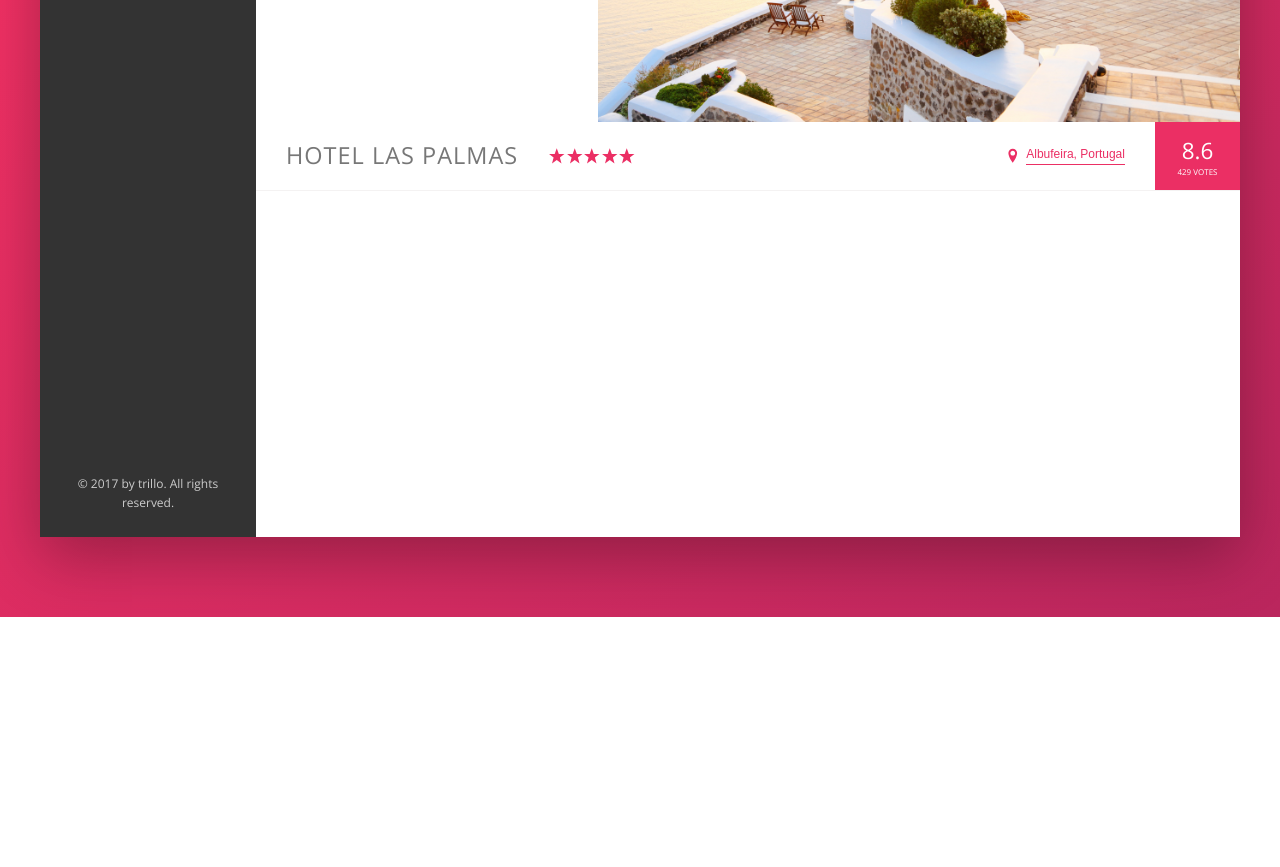
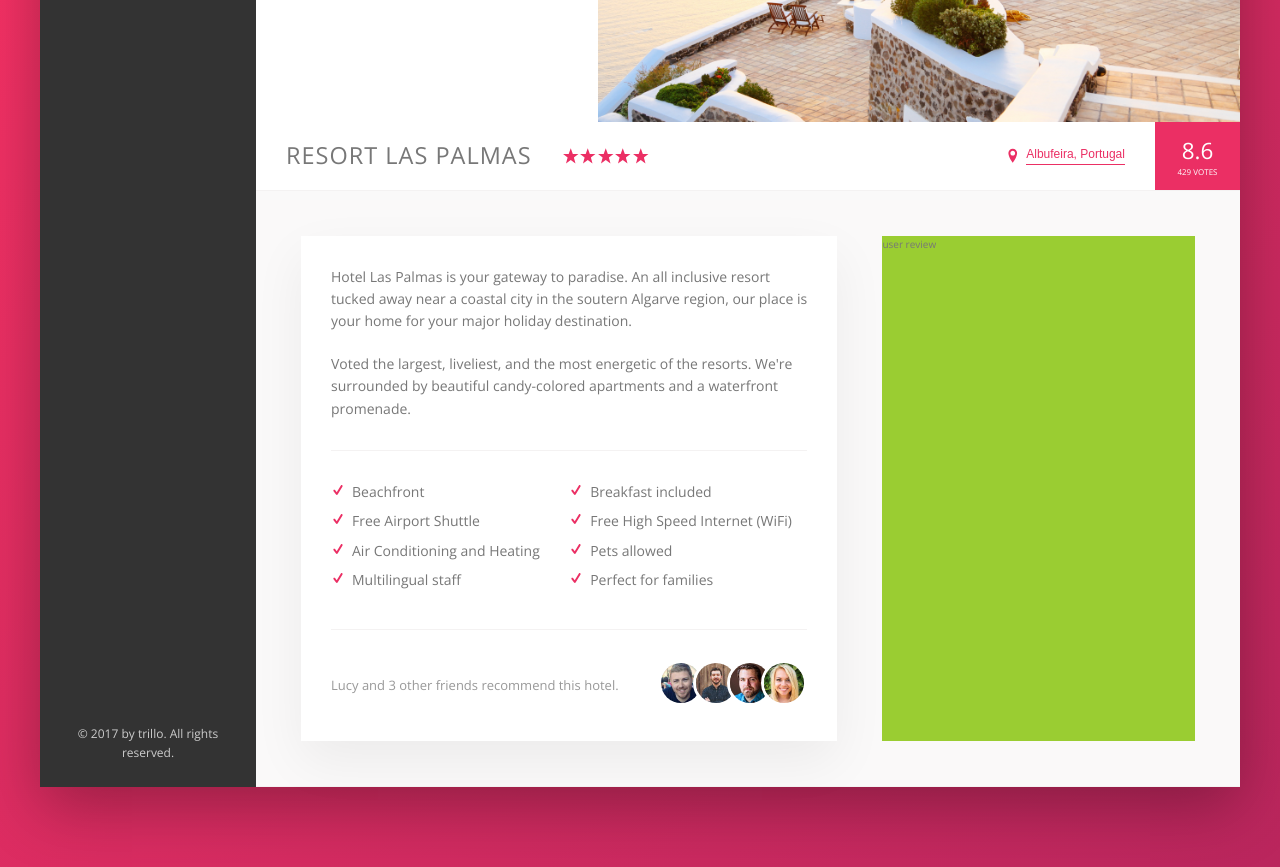
Before and after one commit to Zeztron/trillo, a website: page docs/index.html in a window 1280 px wide. Shown: the part 413-1280 px from the top of the page. Before the commit the page ends 1030 px from the top, so only its background shows below. Drawn offline with nearby package versions, Linux system fonts and the light colour scheme.

Commit message:
Finished styling descriptions section

```diff
--- a/docs/index.html
+++ b/docs/index.html
@@ -101,7 +101,7 @@
 
             <div class="overview">
               <h1 class="overview__heading">
-                Hotel Las Palmas
+                Resort Las Palmas
               </h1>
               <div class="overview__stars">
                 <svg class="overview__icon-star">
@@ -132,6 +132,41 @@
                 <div class="overview__rating-count">429 votes</div>
               </div>
             </div>
+
+            <div class="detail">
+              <div class="description">
+                <p class="paragraph">
+                  Hotel Las Palmas is your gateway to paradise. An all inclusive resort tucked away near a coastal city in the soutern Algarve region, our place is your home for your  major holiday destination.
+                </p>
+                <p class="paragraph">
+                  Voted the largest, liveliest, and the most energetic of the resorts. We're surrounded by beautiful candy-colored apartments and a waterfront promenade.
+                </p>
+                <ul class="list">
+                  <li class="list__item">Beachfront</li>
+                  <li class="list__item">Breakfast included</li>
+                  <li class="list__item">Free Airport Shuttle</li>
+                  <li class="list__item">Free High Speed Internet (WiFi)</li>
+                  <li class="list__item">Air Conditioning and Heating</li>
+                  <li class="list__item">Pets allowed</li>
+                  <li class="list__item">Multilingual staff</li>
+                  <li class="list__item">Perfect for families</li>
+                </ul>
+                <div class="recommend">
+                  <p class="recommend__count">
+                    Lucy and 3 other friends recommend this hotel.
+                  </p>
+                  <div class="recommend__friends">
+                    <img src="img/user-3.jpg" alt="Friend 1" class="recommend__photo">
+                    <img src="img/user-4.jpg" alt="Friend 2" class="recommend__photo">
+                    <img src="img/user-5.jpg" alt="Friend 3" class="recommend__photo">
+                    <img src="img/user-6.jpg" alt="Friend 4" class="recommend__photo">
+                  </div>
+                </div>
+              </div>
+              <div class="user-reviews">
+                user review
+              </div>
+            </div>
           </main>
         </div>
 
--- a/docs/sass/_base.scss
+++ b/docs/sass/_base.scss
@@ -10,6 +10,8 @@
   --color-grey-dark-2: #777;
   --color-grey-dark-3: #999;
   --shadow-dark: 0 2rem 6rem rgba(0, 0, 0, .3);
+  --shadow-light: 0 2rem 5rem rgba(0, 0, 0, .06);
+  --line: 1px solid var(--color-grey-light-2);
 }
 
 * {
--- a/docs/sass/_components.scss
+++ b/docs/sass/_components.scss
@@ -203,7 +203,7 @@
 .overview {
   display: flex;
   align-items: center;
-  border-bottom: 1px solid var(--color-grey-light-2);
+  border-bottom: var(--line);
 
   &__heading {
     font-size: 2.35rem;
@@ -300,3 +300,71 @@
     box-shadow: none;
   }
 }
+
+/////////////////////// P A R A G R A P H ////////////////////////
+.paragraph:not(:last-of-type) {
+  margin-bottom: 2rem;
+}
+
+/////////////////////// L I S T  ////////////////////////
+.list {
+  list-style: none;
+  margin: 3rem 0;
+  padding: 3rem 0;
+  border-top: var(--line);
+  border-bottom: var(--line);
+
+  display: flex;
+  flex-wrap: wrap;
+
+  &__item {
+    flex: 0 0 50%;
+    margin-bottom: .7rem;
+  }
+
+  &__item::before {
+    content: "";
+    display: inline-block;
+    height: 1.4rem;
+    width: 1.4rem;
+    margin-right: .7rem;
+
+    // older browsers
+    //background-image: url(../img/check.svg);
+    //background-size: cover;
+
+    //newer broswers
+    background-color: var(--color-primary);
+    -webkit-mask-image: url(../img/check.svg);
+    -webkit-mask-size: cover;
+    mask-image: url(../img/check.svg);
+    mask-size: cover;
+  }
+}
+
+
+/////////////////////// R E C O M M E N D ////////////////////////
+.recommend {
+  font-size: 1.3rem;
+  color: var(--color-grey-dark-3);
+
+  display: flex;
+  align-items: center;
+
+
+  &__count {
+    margin-right: auto;
+  }
+
+  &__photo {
+    box-sizing: content-box;
+    height: 4rem;
+    width: 4rem;
+    border-radius: 50%;
+    border: 3px solid #fff;
+
+    &:not(:last-child) {
+      margin-right: -1.5rem
+    }
+  }
+}
--- a/docs/sass/_layout.scss
+++ b/docs/sass/_layout.scss
@@ -11,7 +11,7 @@
   font-size: 1.4rem;
   height: 7rem;
   background-color: #fff;
-  border-bottom: 1px solid var(--color-grey-light-2);
+  border-bottom: var(--line);
   display: flex;
   justify-content: space-between;
   align-items: center;
@@ -32,5 +32,25 @@
 .hotel-view {
   background-color: #fff;
   flex: 1;
-  height: 80rem; //test
 }
+
+.detail {
+  display: flex;
+  padding: 4.5rem;
+  background-color: var(--color-grey-light-1);
+  border-bottom: var(--line);
+}
+
+.description {
+  font-size: 1.4rem;
+  background-color: #fff;
+  box-shadow: var(--shadow-light);
+  padding: 3rem;
+  flex: 0 0 60%;
+  margin-right: 4.5rem;
+}
+
+.user-reviews {
+  background-color: yellowgreen;
+  flex: 1;
+}
```
Also changed, not shown: docs/css/style.css, docs/img/SVG/check.svg (added), docs/img/check.svg (added), docs/img/sprite.svg.
